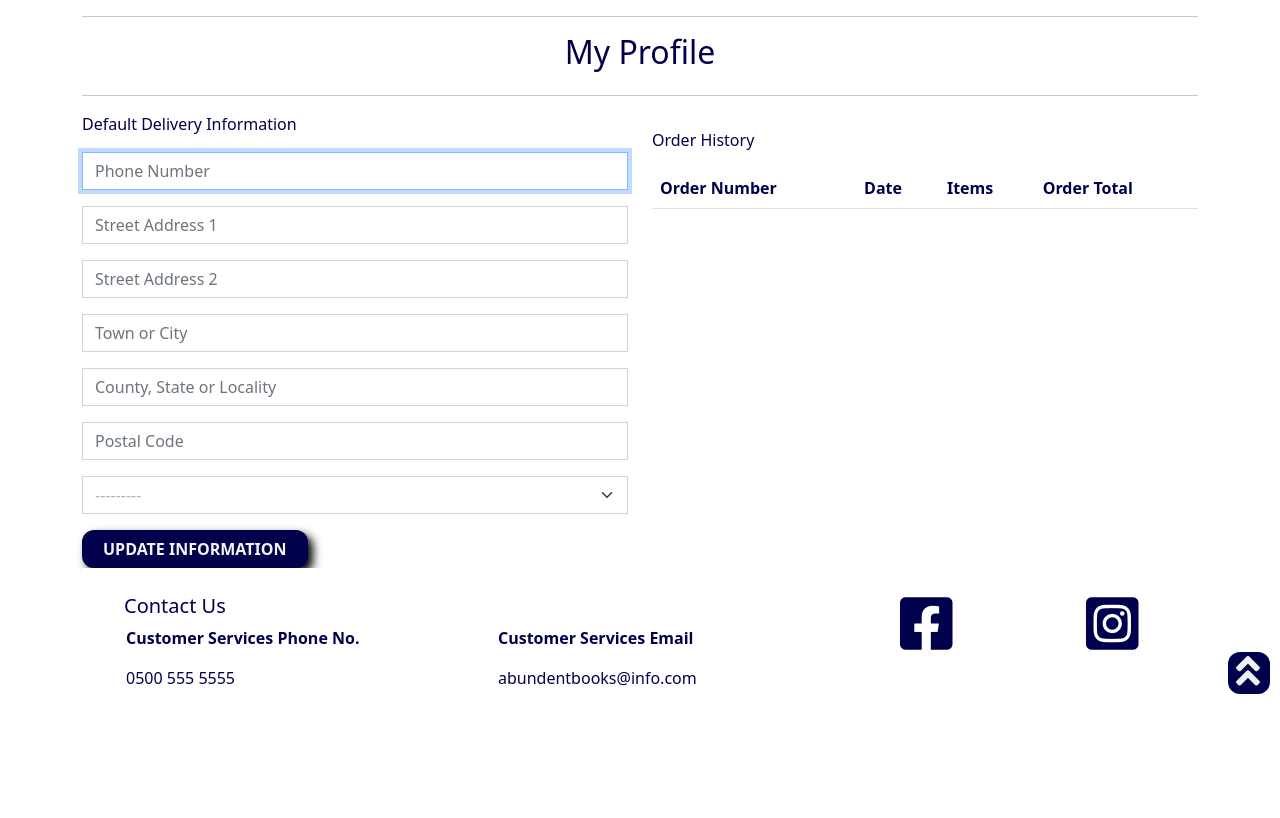
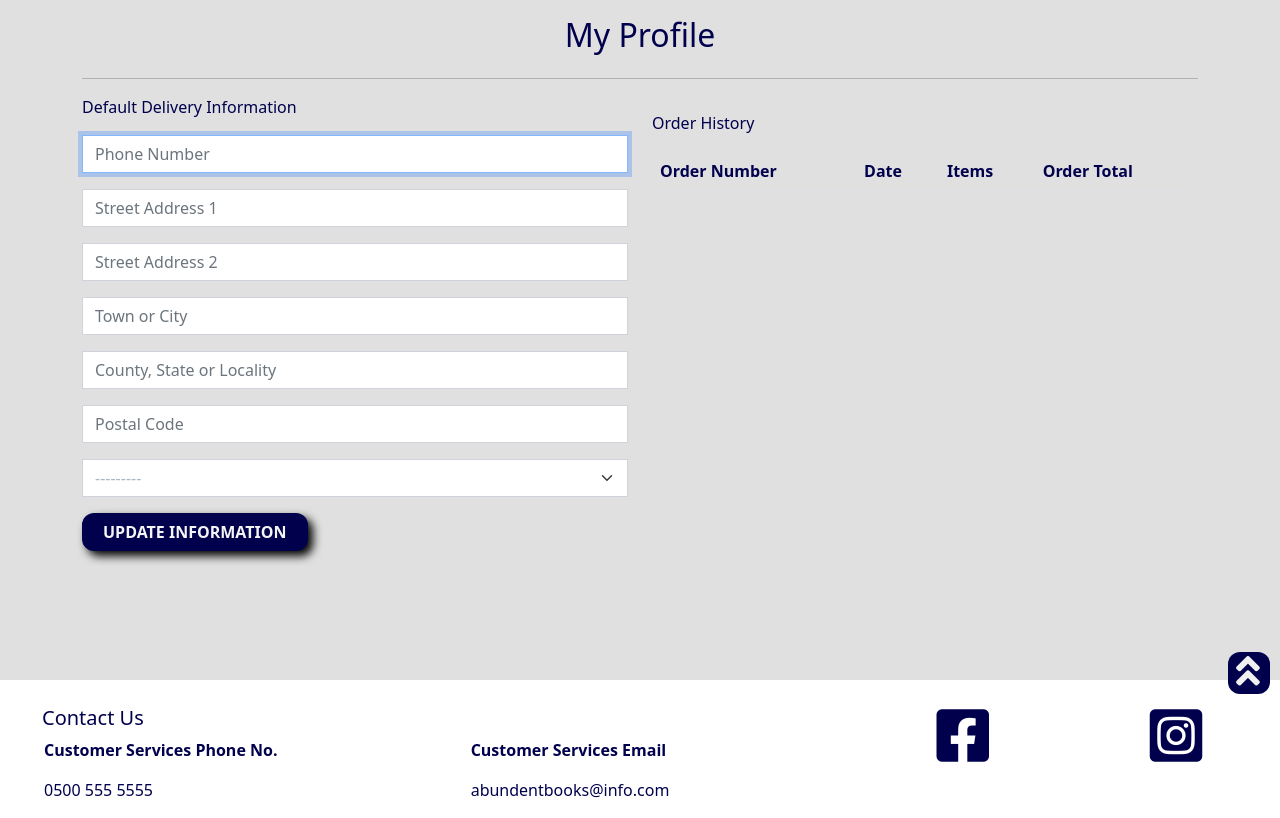
Before and after one commit to Ed-Whyatt/abundant-books-ms-4, a Django app: page /profile/ in a window 1280 px wide. Shown: the part 96-914 px from the top of the page. Before the commit the page ends 790 px from the top, so only its background shows below. Run offline with Django 3.2, Linux system fonts and the light colour scheme; the visitor is signed in with stand-in values (Sample User, id 1); data comes from the database, SQL or seed files in the repository; data that the repository does not hold is empty; some libraries are stand-ins or nearby versions.

Commit message:
Add background color for profile page

```diff
--- a/profiles/templates/profiles/profile.html
+++ b/profiles/templates/profiles/profile.html
@@ -14,12 +14,12 @@
 {% endblock %}
 
 {% block content %}
-    <div class="overlay"></div>
-    <div class="container">
+<div class="container-fluid bg-lite-gray">
+    <div class="container books-container">
+
         <div class="row">
             <div class="col">
-                <hr>
-                <h2 class="mb-4 text-center books-blue-text">My Profile</h2>
+                <h2 class="mb-4 mt-3 text-center books-blue-text">My Profile</h2>
                 <hr>
             </div>
         </div>
@@ -29,7 +29,7 @@
                 <form class="mt-3 books-blue-text" action="{% url 'profile' %}" method="POST" id="profile-update-form">
                     {% csrf_token %}
                     {{ form|crispy }}
-                    <button class="btn books-button text-uppercase float-right">Update Information</button>
+                    <button class="btn books-button text-uppercase float-right mb-3">Update Information</button>
                 </form>
             </div>
             <div class="col-12 col-lg-6">
@@ -71,7 +71,9 @@
                     </table>
                 </div>
 
+            </div>
 
+    </div>
 </div>
 </div>
 {% endblock %}
--- a/static/css/base.css
+++ b/static/css/base.css
@@ -11,7 +11,7 @@ body {
 }
 
 .books-container {
-    height: 100vh;
+    min-height: 85vh;
 }
 
 .books-blue-text {
```
Lines whose indentation alone changed are shown as unchanged.
